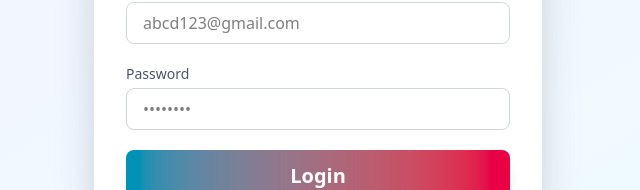
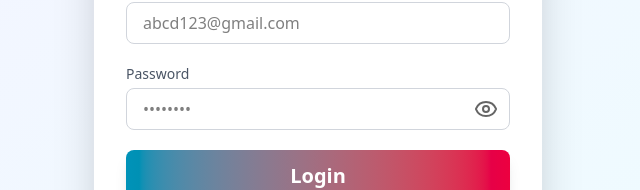
Before and after one commit to ravikanttarare95/pocket-pilot, a React (Vite) app in the folder client/: page /login in a window 1280 px wide. Shown: the part 271-461 px from the top of the page, without its empty margins (322-962 px from the left). Built offline with nearby package versions, Linux system fonts and the light colour scheme; a web font is replaced by a local one.

Commit message:
Input Compo

```diff
--- /dev/null
+++ b/client/src/components/Input.jsx
@@ -0,0 +1,14 @@
+import React from "react";
+
+const Input = ({ type, id, placeholder }) => {
+  return (
+    <input
+      type={type}
+      id={id}
+      placeholder={placeholder}
+      className="w-full px-4 py-2 border border-gray-300 rounded-lg focus:ring-2 focus:ring-violet-400 focus:border-violet-400 outline-none"
+    />
+  );
+};
+
+export default Input;
--- a/client/src/views/Login.jsx
+++ b/client/src/views/Login.jsx
@@ -1,19 +1,18 @@
-import React from "react";
+import React, { useState } from "react";
 import Button from "./../components/Button";
+import Input from "./../components/Input";
+import { Eye, EyeOff } from "lucide-react";
 
 const Login = () => {
+  const [inputType, setInputType] = useState("password");
   return (
     <div className="flex items-center justify-center min-h-screen p-6">
-      {/* Card */}
       <div className="w-full max-w-md bg-white shadow-2xl rounded-2xl p-8">
-        {/* App Title */}
         <h1 className="text-3xl font-bold text-center text-gray-800 mb-10">
           Login
         </h1>
 
-        {/* Login Form */}
         <form className="space-y-5">
-          {/* Email */}
           <div>
             <label
               htmlFor="email"
@@ -21,16 +20,9 @@ const Login = () => {
             >
               Email Address
             </label>
-            <input
-              type="email"
-              id="email"
-              placeholder="abcd123@gmail.com"
-              className="w-full px-4 py-2 border border-gray-300 rounded-lg focus:ring-2 focus:ring-indigo-400 focus:border-indigo-400 outline-none"
-              required
-            />
+            <Input type="email" id="email" placeholder="abcd123@gmail.com" />
           </div>
 
-          {/* Password */}
           <div>
             <label
               htmlFor="password"
@@ -38,29 +30,37 @@ const Login = () => {
             >
               Password
             </label>
-            <input
-              type="password"
-              id="password"
-              placeholder="••••••••"
-              className="w-full px-4 py-2 border border-gray-300 rounded-lg focus:ring-2 focus:ring-indigo-400 focus:border-indigo-400 outline-none"
-              required
+            <div className="relative">
+              <Input type={inputType} id="password" placeholder="••••••••" />
+
+              <div className="absolute right-0 top-1/2 -translate-1/2 cursor-pointer w-fit opacity-60 hover:opacity-100 transition-opacity duration-300">
+                {inputType === "password" ? (
+                  <Eye
+                    onClick={() => {
+                      setInputType("text");
+                    }}
                   />
+                ) : (
+                  <EyeOff
+                    onClick={() => {
+                      setInputType("password");
+                    }}
+                  />
+                )}
+              </div>
+            </div>
           </div>
 
-          {/* Login Button */}
           <Button type="submit" btnTitle={"Login"} customStyle={"w-full"} />
         </form>
 
-        {/* Divider */}
         <div className="flex items-center my-6">
           <hr className="flex-grow border-gray-300" />
           <span className="px-3 text-gray-500 text-sm">OR</span>
           <hr className="flex-grow border-gray-300" />
         </div>
 
-        {/* Social Login */}
-        <div className="flex flex-col gap-3">
-          <button className="w-full flex items-center justify-center gap-2 border border-gray-300 py-2 px-4 rounded-lg hover:bg-gray-50 transition">
+        <button className="w-full flex items-center justify-center gap-2 border border-gray-300 py-2 px-4 rounded-lg hover:bg-gray-50 transition  cursor-pointer">
           <img
             src="https://www.svgrepo.com/show/355037/google.svg"
             alt="Google"
@@ -68,9 +68,7 @@ const Login = () => {
           />
           <span className="text-gray-700">Continue with Google</span>
         </button>
-        </div>
 
-        {/* Sign Up */}
         <p className="text-center text-sm text-gray-600 mt-6">
           Don’t have an account?{" "}
           <a href="/sign-up" className="text-indigo-500 hover:underline">
```
Lines whose indentation alone changed are shown as unchanged.
